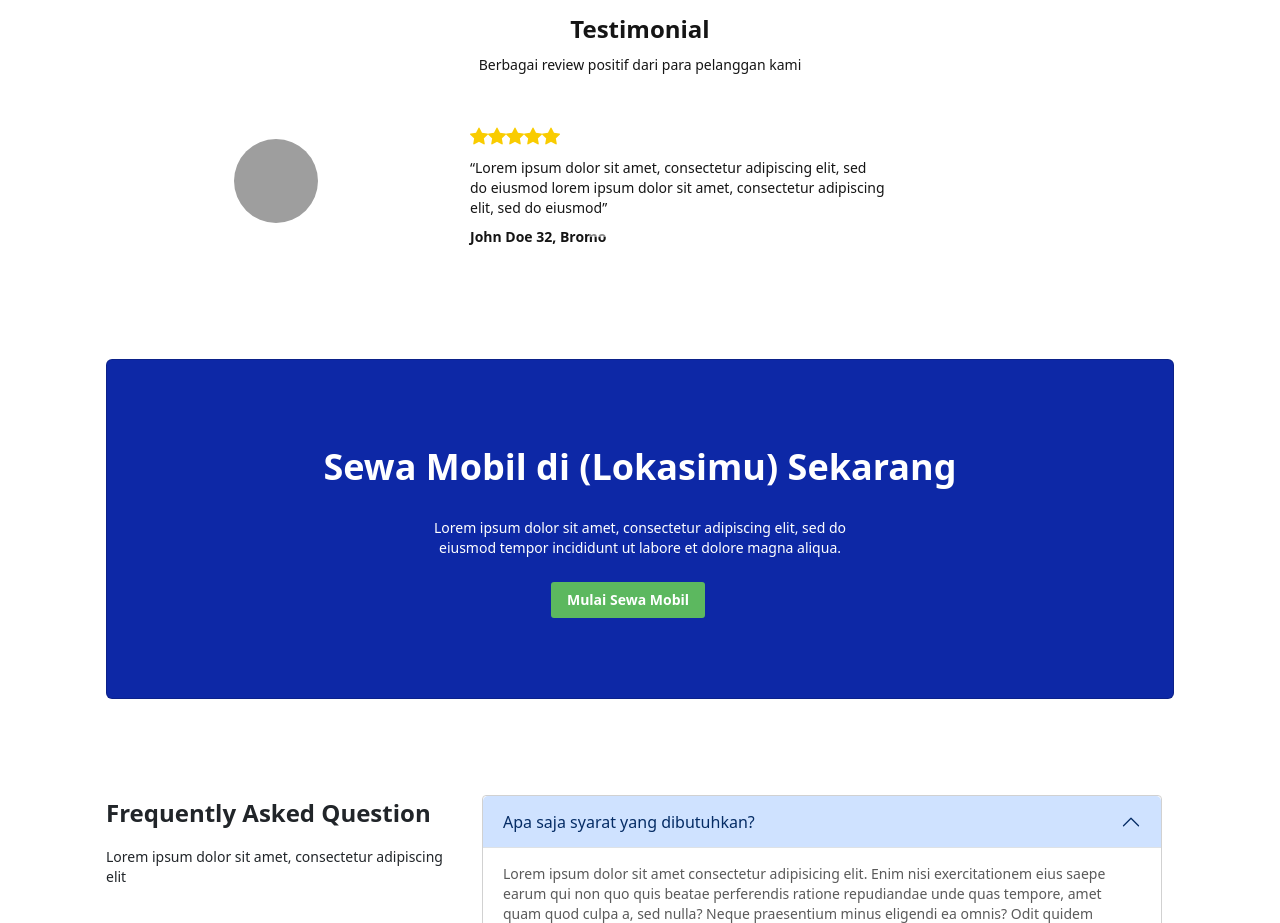
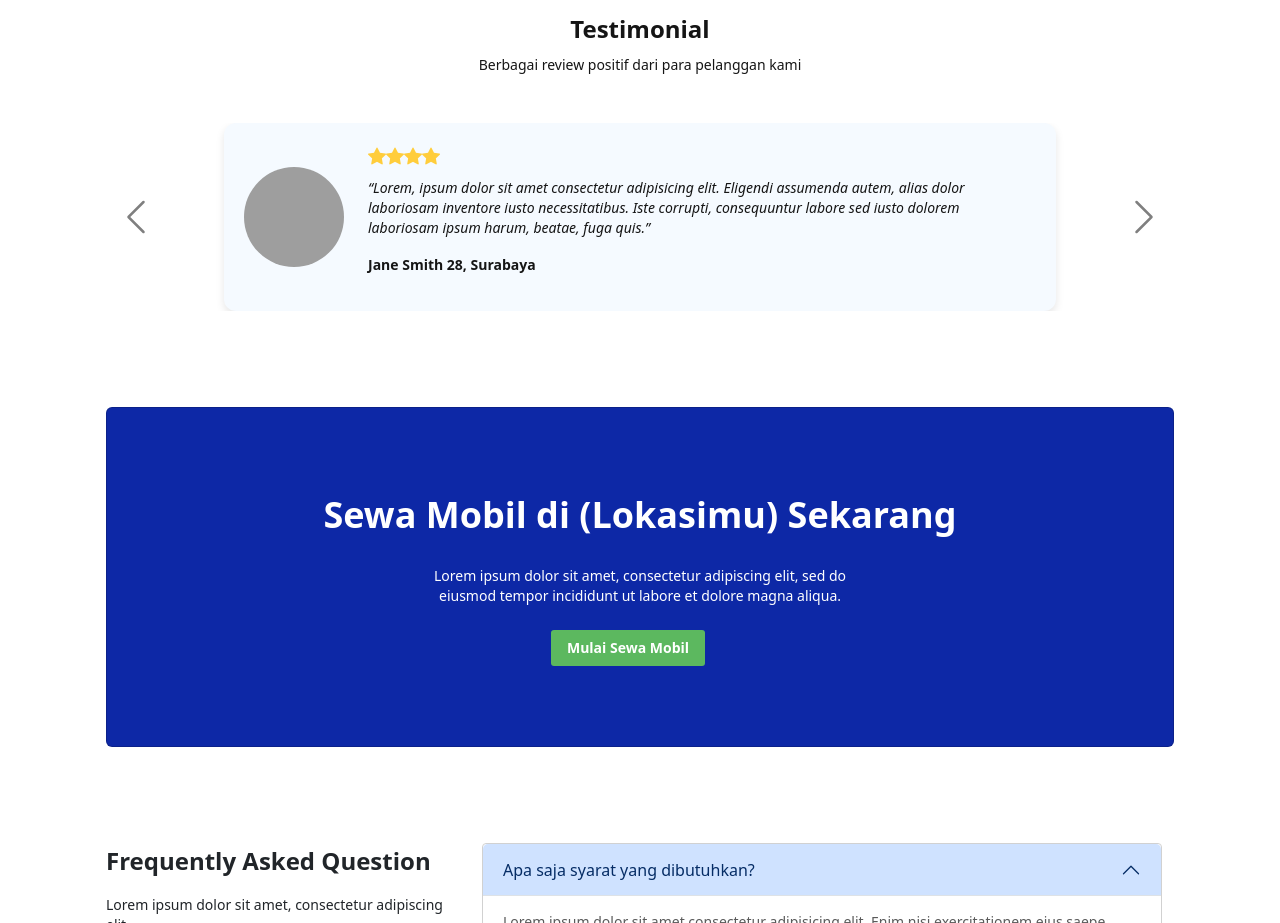
Before and after one commit to nabilah24/24001182-km7-tim3-bcr-ch7, a React (Vite) app in the folder frontend/: page / in a window 1280 px wide. Shown: the part 1660-2583 px from the top of the page. Built offline with nearby package versions, Linux system fonts and the light colour scheme; grey boxes are pictures that could not be loaded.

Commit message:
landing page

```diff
--- a/frontend/src/components/Home/ServiceSection.jsx
+++ b/frontend/src/components/Home/ServiceSection.jsx
@@ -44,7 +44,7 @@ const ServiceSection = () => {
     <section
       style={serviceStyles.section}
       className="service-section"
-      id="service"
+      id="our-services"
     >
       <div className="container">
         <div className="row g-5 d-flex align-items-center">
--- a/frontend/src/components/Home/TestimonialSection.jsx
+++ b/frontend/src/components/Home/TestimonialSection.jsx
@@ -6,29 +6,53 @@ const TestimonialSection = () => {
   const testimonialStyles = {
     container: {
       maxWidth: "832px",
-      height: "auto",
-      backgroundColor: "#0d28a6", // --darkblue00
+      backgroundColor: "#f5faff", // Warna latar biru terang
       borderRadius: "12px",
+      padding: "20px",
+      margin: "0 auto",
       boxShadow: "0px 4px 8px rgba(0, 0, 0, 0.1)",
+      display: "flex",
+      alignItems: "center",
     },
     image: {
       width: "100px",
       height: "100px",
+      borderRadius: "50%",
     },
     rating: {
       fontSize: "18px",
-      color: "#f9cc00", // --warning
+      color: "#ffcd3c", // Warna bintang
     },
     testimonialText: {
       fontSize: "14px",
       lineHeight: "20px",
-      maxWidth: "415px",
-      color: "#151515", // --neutral05
+      color: "#151515",
+      fontStyle: "italic",
     },
     fwBold: {
       fontSize: "14px",
       fontWeight: "700",
-      color: "#151515", // --neutral05
+      color: "#151515",
+      marginTop: "10px",
+    },
+    navigation: {
+      position: "absolute",
+      top: "50%",
+      transform: "translateY(-50%)",
+      width: "40px",
+      height: "40px",
+      backgroundColor: "rgba(0, 0, 0, 0.5)",
+      borderRadius: "50%",
+      display: "flex",
+      alignItems: "center",
+      justifyContent: "center",
+      zIndex: 1,
+    },
+    prev: {
+      left: "10px",
+    },
+    next: {
+      right: "10px",
     },
   };
 
@@ -36,6 +60,7 @@ const TestimonialSection = () => {
     <section id="testimonial">
       <div className="container-xxl py-5">
         <div className="container">
+          {/* Header Section */}
           <div className="text-center mx-auto mb-5">
             <h3
               className="heading fw-bold"
@@ -55,29 +80,54 @@ const TestimonialSection = () => {
               Berbagai review positif dari para pelanggan kami
             </p>
           </div>
-          <Carousel>
+
+          {/* Testimonial Carousel */}
+          <Carousel
+            indicators={false}
+            nextIcon={
+              <span
+                aria-hidden="true"
+                className="carousel-control-next-icon"
+                style={{
+                  ...testimonialStyles.navigation,
+                  ...testimonialStyles.next,
+                  filter: "invert(1)",
+                }}
+              />
+            }
+            prevIcon={
+              <span
+                aria-hidden="true"
+                className="carousel-control-prev-icon"
+                style={{
+                  ...testimonialStyles.navigation,
+                  ...testimonialStyles.prev,
+                  filter: "invert(1)",
+                }}
+              />
+            }
+          >
+            {/* Item 1 */}
             <Carousel.Item>
-              <div className="row">
-                <div className="col-sm-4 d-flex align-items-center justify-content-center">
+              <div style={testimonialStyles.container}>
+                <div className="text-center">
                   <img
-                    className="img-fluid rounded-circle p-2 mx-auto mb-4"
                     src="/img/testimonial_1.png"
                     style={testimonialStyles.image}
                     alt="testimonial"
                   />
                 </div>
-                <div className="col-sm-8">
+                <div className="px-4">
                   <div className="rating mb-2" style={testimonialStyles.rating}>
-                    <i className="bi bi-star-fill"></i>
-                    <i className="bi bi-star-fill"></i>
-                    <i className="bi bi-star-fill"></i>
-                    <i className="bi bi-star-fill"></i>
-                    <i className="bi bi-star-fill"></i>
+                    {[...Array(5)].map((_, index) => (
+                      <i key={index} className="bi bi-star-fill"></i>
+                    ))}
                   </div>
-                  <p className="mb-2" style={testimonialStyles.testimonialText}>
-                    “Lorem ipsum dolor sit amet, consectetur adipiscing elit,
-                    sed do eiusmod lorem ipsum dolor sit amet, consectetur
-                    adipiscing elit, sed do eiusmod”
+                  <p style={testimonialStyles.testimonialText}>
+                    “Lorem, ipsum dolor sit amet consectetur adipisicing elit.
+                    Eligendi assumenda autem, alias dolor laboriosam inventore
+                    iusto necessitatibus. Iste corrupti, consequuntur labore sed
+                    iusto dolorem laboriosam ipsum harum, beatae, fuga quis.”
                   </p>
                   <p className="fw-bold" style={testimonialStyles.fwBold}>
                     John Doe 32, Bromo
@@ -86,61 +136,59 @@ const TestimonialSection = () => {
               </div>
             </Carousel.Item>
 
+            {/* Item 2 */}
             <Carousel.Item>
-              <div className="row">
-                <div className="col-sm-4 d-flex align-items-center justify-content-center">
+              <div style={testimonialStyles.container}>
+                <div className="text-center">
                   <img
-                    className="img-fluid rounded-circle p-2 mx-auto mb-4"
                     src="/img/testimonial_2.png"
                     style={testimonialStyles.image}
                     alt="testimonial"
                   />
                 </div>
-                <div className="col-sm-8">
+                <div className="px-4">
                   <div className="rating mb-2" style={testimonialStyles.rating}>
-                    <i className="bi bi-star-fill"></i>
-                    <i className="bi bi-star-fill"></i>
-                    <i className="bi bi-star-fill"></i>
-                    <i className="bi bi-star-fill"></i>
-                    <i className="bi bi-star-fill"></i>
+                    {[...Array(4)].map((_, index) => (
+                      <i key={index} className="bi bi-star-fill"></i>
+                    ))}
                   </div>
-                  <p className="mb-2" style={testimonialStyles.testimonialText}>
-                    “Lorem ipsum dolor sit amet, consectetur adipiscing elit,
-                    sed do eiusmod lorem ipsum dolor sit amet, consectetur
-                    adipiscing elit, sed do eiusmod”
+                  <p style={testimonialStyles.testimonialText}>
+                    “Lorem, ipsum dolor sit amet consectetur adipisicing elit.
+                    Eligendi assumenda autem, alias dolor laboriosam inventore
+                    iusto necessitatibus. Iste corrupti, consequuntur labore sed
+                    iusto dolorem laboriosam ipsum harum, beatae, fuga quis.”
                   </p>
                   <p className="fw-bold" style={testimonialStyles.fwBold}>
-                    John Doe 32, Bromo
+                    Jane Smith 28, Surabaya
                   </p>
                 </div>
               </div>
             </Carousel.Item>
 
+            {/* Item 3 */}
             <Carousel.Item>
-              <div className="row">
-                <div className="col-sm-4 d-flex align-items-center justify-content-center">
+              <div style={testimonialStyles.container}>
+                <div className="text-center">
                   <img
-                    className="img-fluid rounded-circle p-2 mx-auto mb-4"
                     src="/img/testimonial_3.jpeg"
                     style={testimonialStyles.image}
                     alt="testimonial"
                   />
                 </div>
-                <div className="col-sm-8">
+                <div className="px-4">
                   <div className="rating mb-2" style={testimonialStyles.rating}>
-                    <i className="bi bi-star-fill"></i>
-                    <i className="bi bi-star-fill"></i>
-                    <i className="bi bi-star-fill"></i>
-                    <i className="bi bi-star-fill"></i>
-                    <i className="bi bi-star-fill"></i>
+                    {[...Array(5)].map((_, index) => (
+                      <i key={index} className="bi bi-star-fill"></i>
+                    ))}
                   </div>
-                  <p className="mb-2" style={testimonialStyles.testimonialText}>
-                    “Lorem ipsum dolor sit amet, consectetur adipiscing elit,
-                    sed do eiusmod lorem ipsum dolor sit amet, consectetur
-                    adipiscing elit, sed do eiusmod”
+                  <p style={testimonialStyles.testimonialText}>
+                    “Lorem, ipsum dolor sit amet consectetur adipisicing elit.
+                    Eligendi assumenda autem, alias dolor laboriosam inventore
+                    iusto necessitatibus. Iste corrupti, consequuntur labore sed
+                    iusto dolorem laboriosam ipsum harum, beatae, fuga quis.”
                   </p>
                   <p className="fw-bold" style={testimonialStyles.fwBold}>
-                    John Doe 32, Bromo
+                    Michael Brown 45, Jakarta
                   </p>
                 </div>
               </div>
--- a/frontend/src/components/UserNavBar/index.jsx
+++ b/frontend/src/components/UserNavBar/index.jsx
@@ -1,10 +1,9 @@
-import { useNavigate } from "@tanstack/react-router";
+import { useNavigate, useLocation } from "@tanstack/react-router";
 import { useState, useEffect } from "react";
 import { Navbar, Nav, Container, Button, Offcanvas } from "react-bootstrap";
 import { useDispatch, useSelector } from "react-redux";
 import { setToken } from "../../redux/slices/auth";
 import Swal from "sweetalert2";
-import { useLocation } from "@tanstack/react-router"; // Import useLocation
 
 const UserNavbar = () => {
   const [isSolid, setIsSolid] = useState(false);
@@ -141,6 +140,7 @@ const UserNavbar = () => {
               {["Our Services", "Why Us", "Testimonial", "FAQ"].map(
                 (item, index) => (
                   <Nav.Link
+                    className="active"
                     key={index}
                     href={`#${item.toLowerCase().replace(" ", "-")}`}
                     style={navItemStyles}
--- a/frontend/src/components/ui/Footer.jsx
+++ b/frontend/src/components/ui/Footer.jsx
@@ -54,7 +54,7 @@ const FooterSection = () => {
           </div>
           <div className="col-lg-3 col-md-6 align-items-end justify-content-end">
             <a
-              href="#service"
+              href="#our-services"
               className="btn btn-link mb-1 mt-0"
               style={footerStyles.link}
             >
```
